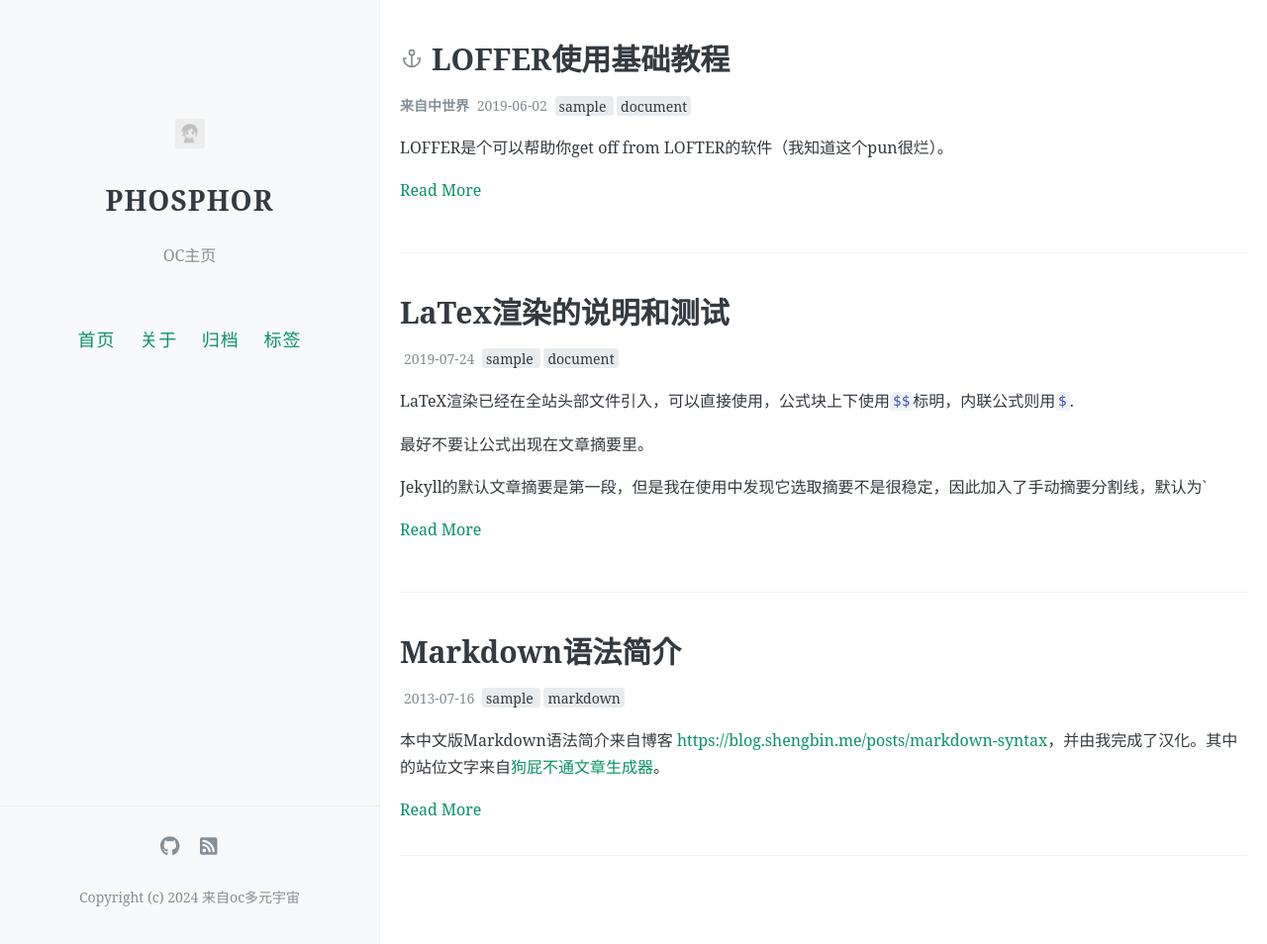
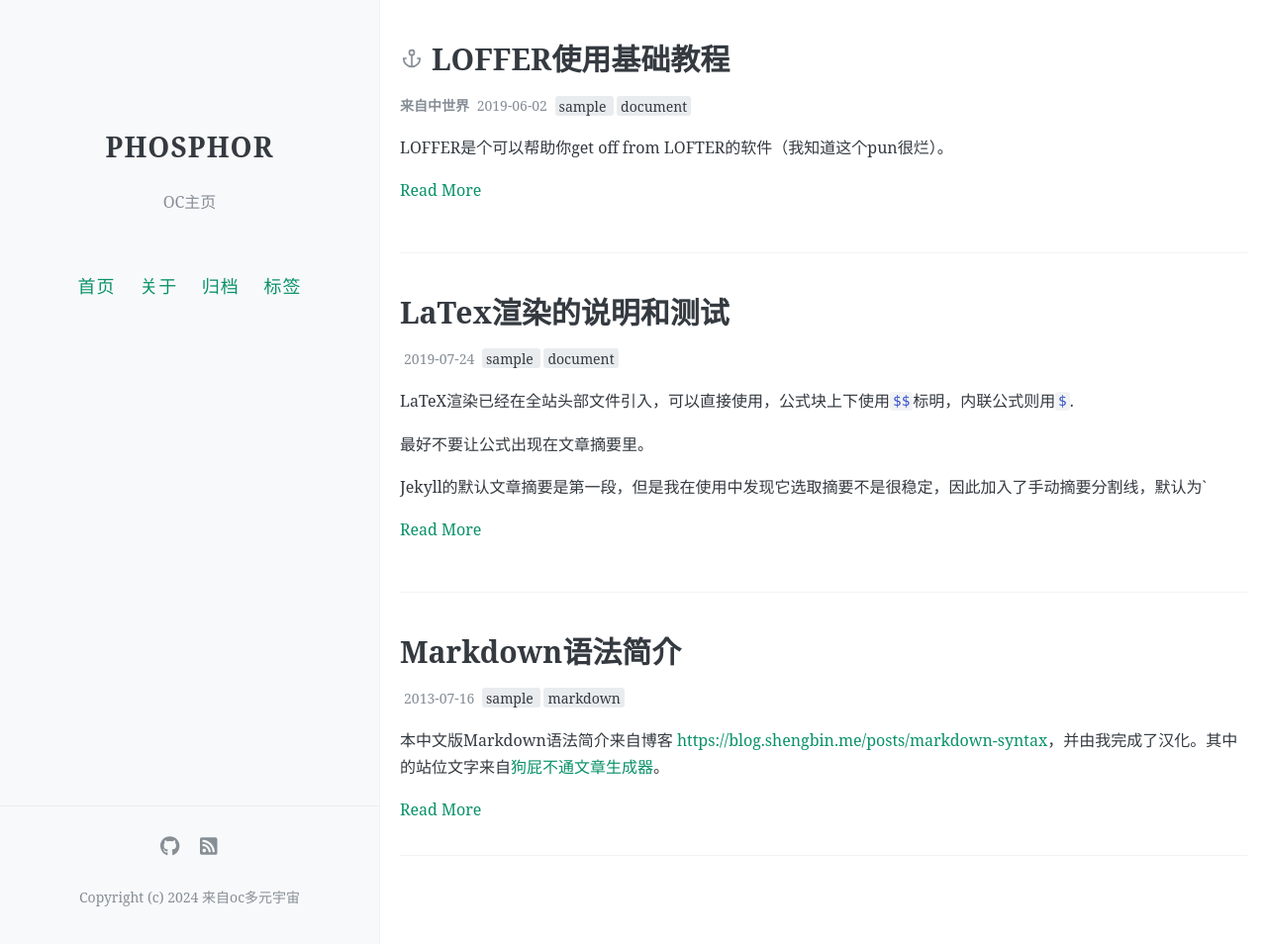
Before and after one commit to Margaret42/Phosphor, a Jekyll site: the page built from index.html, in a window 1280 px wide and 954 px high. Shown: the whole window at 99% size. Built offline with Jekyll 4.4.1, drawn with Linux system fonts in a browser that asks for light colours; the list of posts is cut into pages by our own code; comment, search, counter and statistics services are not loaded.

Commit message:
Update _config.yml

```diff
--- a/_config.yml
+++ b/_config.yml
@@ -24,10 +24,10 @@ baseurl: /Phosphor
 #
 
 # 你的博客logo图片URL，建议尺寸不超过300px × 300px
-avatar: https://github.com/Margaret42/Phosphor/blob/master/%E6%9D%8E%E9%97%BB%E6%9C%9D%E5%9B%BE%E6%A0%87%20(1).png
+avatar: #https://github.com/Margaret42/Phosphor/blob/master/%E6%9D%8E%E9%97%BB%E6%9C%9D%E5%9B%BE%E6%A0%87%20(1).png
 
 # 你的favicon（出现在浏览器tab上）图片URL，建议使用较小(64px × 64px)的图片
-favicon: https://github.com/Margaret42/Phosphor/blob/master/%E6%9D%8E%E9%97%BB%E6%9C%9D%E5%9B%BE%E6%A0%87%20(1).png
+favicon: #https://github.com/Margaret42/Phosphor/blob/master/%E6%9D%8E%E9%97%BB%E6%9C%9D%E5%9B%BE%E6%A0%87%20(1).png
 
 
 # 菜单中的按钮
```
